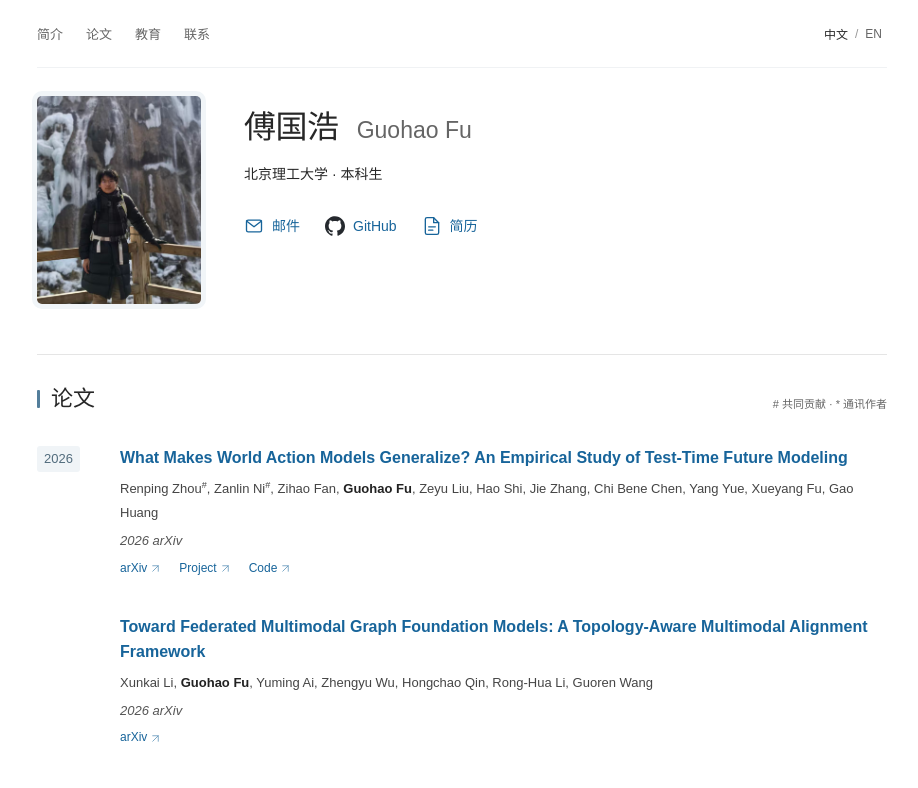
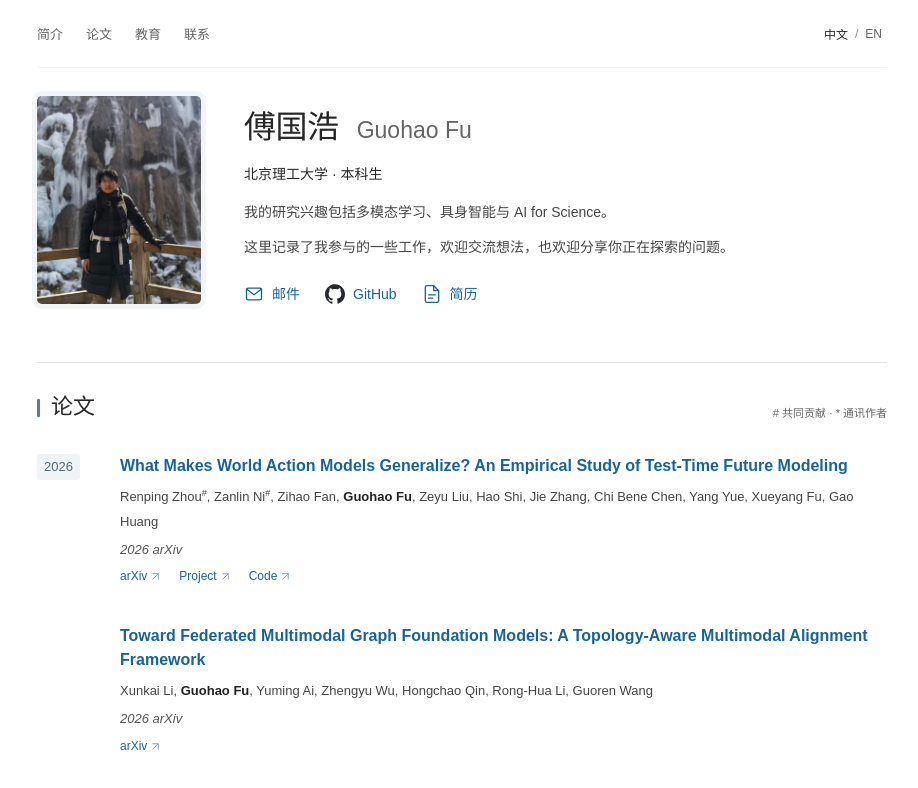
Before and after one commit to lenfgh/guohao-fu-homepage, a React (Vite) app: page / in a window 1280 px wide. Shown: the top 788 px of the page, without its empty margins (178-1096 px from the left). Built offline with nearby package versions, Linux system fonts and the light colour scheme.

Commit message:
Add a brief bilingual introduction and research interests

```diff
--- a/src/App.tsx
+++ b/src/App.tsx
@@ -22,6 +22,8 @@ const copy = {
     skip: "跳到主要内容", nav: "主要导航", language: "语言选择",
     about: "简介", publications: "论文", experience: "教育", contact: "联系",
     name: "傅国浩", otherName: "Guohao Fu", affiliation: "北京理工大学 · 本科生",
+    interests: "我的研究兴趣包括多模态学习、具身智能与 AI for Science。",
+    introduction: "这里记录了我参与的一些工作，欢迎交流想法，也欢迎分享你正在探索的问题。",
     email: "邮件", cv: "简历", wechat: "微信",
     photo: "傅国浩在冰瀑前",
     authorNote: "# 共同贡献 · * 通讯作者",
@@ -32,6 +34,8 @@ const copy = {
     skip: "Skip to main content", nav: "Primary navigation", language: "Language selection",
     about: "About", publications: "Publications", experience: "Education", contact: "Contact",
     name: "Guohao Fu", otherName: "傅国浩", affiliation: "Undergraduate · Beijing Institute of Technology",
+    interests: "My research interests include multimodal learning, embodied AI, and AI for Science.",
+    introduction: "This page brings together some of the work I've contributed to. Feel free to get in touch and share what you're working on.",
     email: "Email", cv: "CV", wechat: "WeChat",
     photo: "Guohao Fu in front of an ice waterfall",
     authorNote: "# Equal contribution · * Corresponding author",
@@ -81,6 +85,10 @@ export default function Home() {
             <img src="guohao-waterfall.jpg" alt={c.photo} width="164" height="208" fetchPriority="high" />
           </figure>
           <div className="intro-body">
+            <div className="intro-description">
+              <p>{c.interests}</p>
+              <p>{c.introduction}</p>
+            </div>
             <div className="profile-links">
               <a href="mailto:lenfu674@gmail.com"><Icon name="mail" />{c.email}</a>
               <a href="https://github.com/lenfgh" {...externalProps}><Icon name="github" />GitHub</a>
--- a/src/styles.css
+++ b/src/styles.css
@@ -42,7 +42,10 @@ h1 span { color: var(--muted); font-size: 23px; font-weight: 400; letter-spacing
 .affiliation { margin-top: 14px; font-size: 14px; line-height: 1.7; }
 .portrait { grid-column: 1; grid-row: 1 / 3; width: 164px; height: 208px; overflow: hidden; border-radius: 5px; box-shadow: 0 0 0 5px #f1f5f8; }
 .portrait img { display: block; width: 164px; height: 208px; object-fit: cover; object-position: 50% 68%; transform: scale(1.85); transform-origin: 47% 70%; }
-.intro-body { grid-column: 2; padding-top: 22px; font-size: 14px; line-height: 1.8; }
+.intro-body { grid-column: 2; padding-top: 14px; font-size: 14px; line-height: 1.8; }
+.intro-description { color: #454545; font-size: 14px; line-height: 1.85; }
+.intro-description p + p { margin-top: 9px; }
+.intro-description + .profile-links { margin-top: 15px; }
 .profile-links { display: flex; flex-wrap: wrap; align-items: center; gap: 8px 25px; font-size: 14px; }
 .profile-links a { display: inline-flex; align-items: center; gap: 8px; min-height: 36px; padding: 6px 0; line-height: 24px; }
 .profile-links .icon { display: block; width: 20px; height: 20px; }
```
